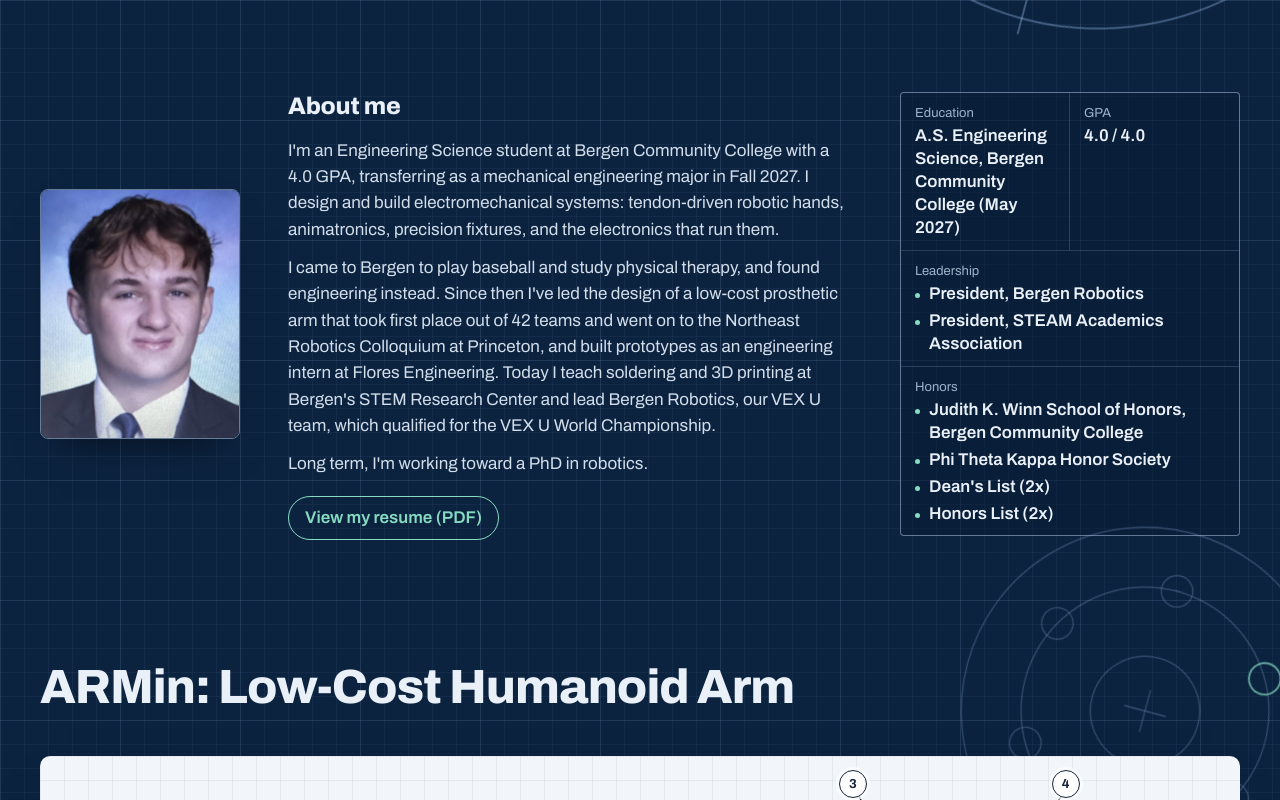
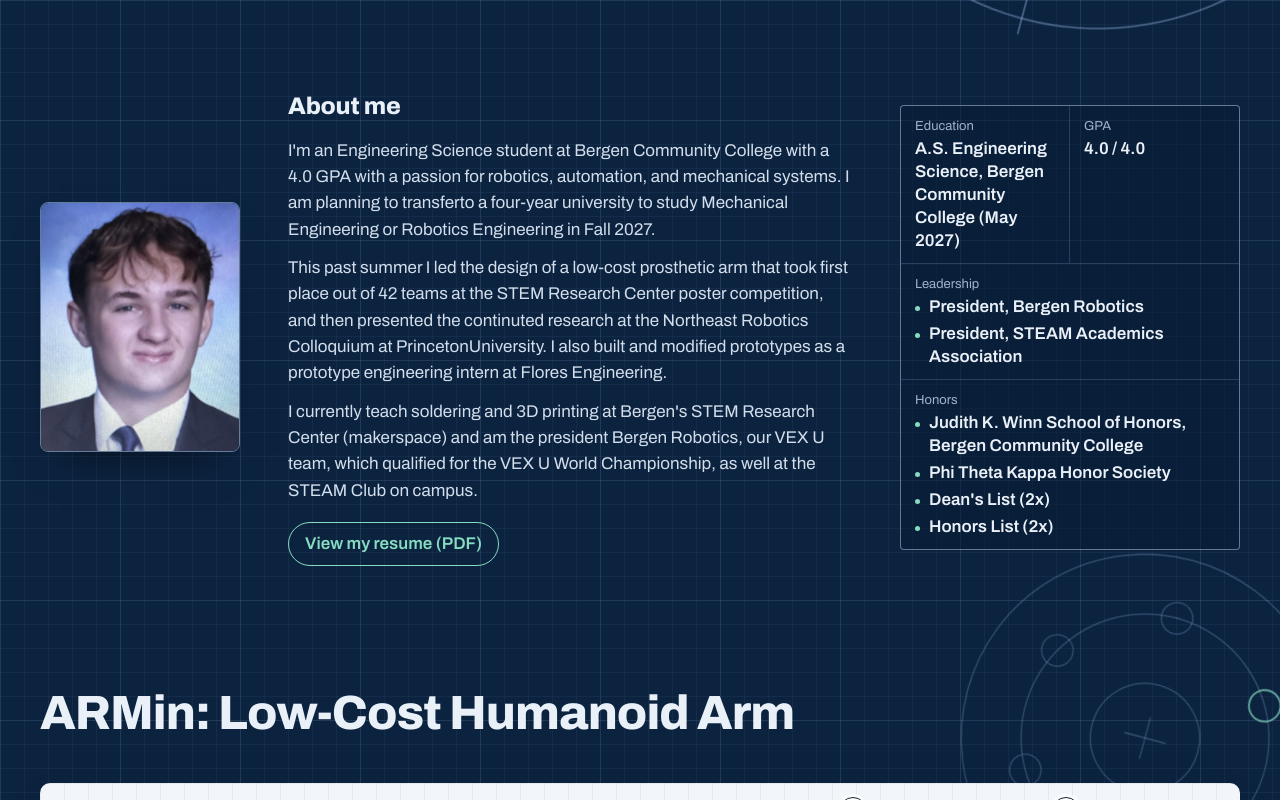
Before and after one commit to trydell29/Mechanical-Design-Portfolio-Tyler-Rydell, a React (Vite) app: page / in a window 1280 px wide. Shown: the part 480-1280 px from the top of the page. Built offline with nearby package versions, Linux system fonts and the light colour scheme.

Commit message:
updated some wording

```diff
--- a/src/content.js
+++ b/src/content.js
@@ -22,9 +22,9 @@ export const about = {
   photo: { src: "/images/headshot.jpg", alt: "Portrait of Tyler Rydell" },
   heading: "About me",
   paragraphs: [
-    "I'm an Engineering Science student at Bergen Community College with a 4.0 GPA, transferring as a mechanical engineering major in Fall 2027. I design and build electromechanical systems: tendon-driven robotic hands, animatronics, precision fixtures, and the electronics that run them.",
-    "I came to Bergen to play baseball and study physical therapy, and found engineering instead. Since then I've led the design of a low-cost prosthetic arm that took first place out of 42 teams and went on to the Northeast Robotics Colloquium at Princeton, and built prototypes as an engineering intern at Flores Engineering. Today I teach soldering and 3D printing at Bergen's STEM Research Center and lead Bergen Robotics, our VEX U team, which qualified for the VEX U World Championship.",
-    "Long term, I'm working toward a PhD in robotics.",
+    "I'm an Engineering Science student at Bergen Community College with a 4.0 GPA with a passion for robotics, automation, and mechanical systems. I am planning to transferto a four-year university to study Mechanical Engineering or Robotics Engineering in Fall 2027.",
+    "This past summer I led the design of a low-cost prosthetic arm that took first place out of 42 teams at the STEM Research Center poster competition, and then presented the continuted research at the Northeast Robotics Colloquium at PrincetonUniversity. I also built and modified prototypes as a prototype engineering intern at Flores Engineering.",
+    "I currently teach soldering and 3D printing at Bergen's STEM Research Center (makerspace) and am the president Bergen Robotics, our VEX U team, which qualified for the VEX U World Championship, as well at the STEAM Club on campus."
   ],
   facts: [
     ["Education", "A.S. Engineering Science, Bergen Community College (May 2027)"],
```
